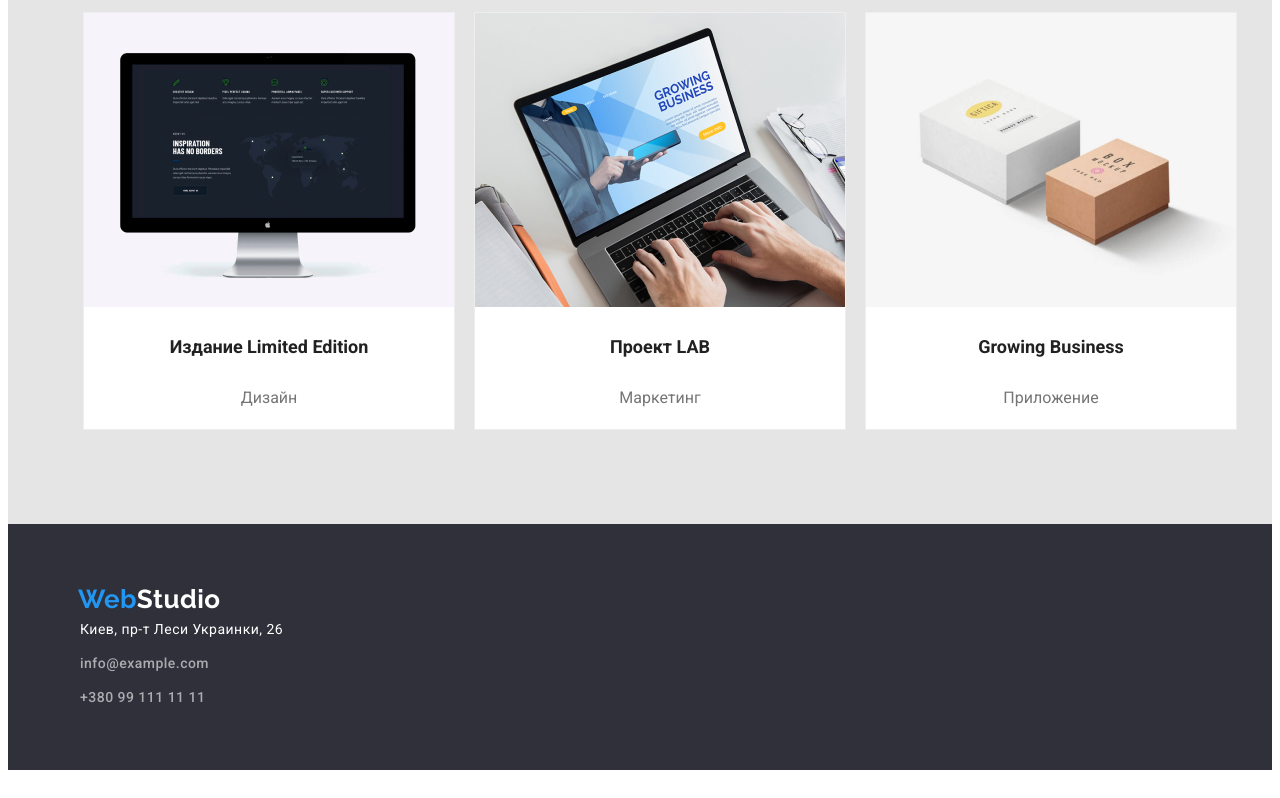
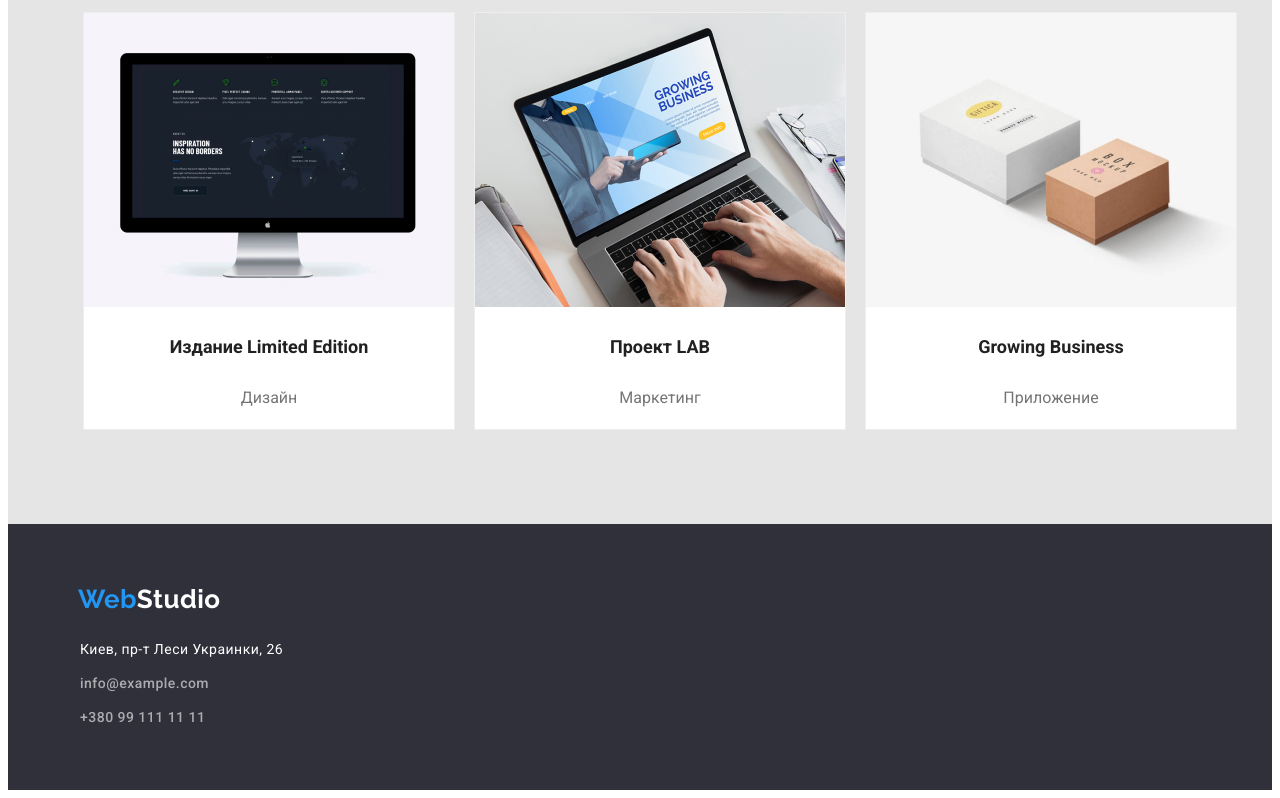
Before and after one commit to wlad-kryhin/goit-markup-hw-03, a plain HTML site: page portfolio.html in a window 1280 px wide. Shown: the part 1113-1911 px from the top of the page. Drawn offline with Linux system fonts and the light colour scheme.

Commit message:
Update portfolio.html

```diff
--- a/portfolio.html
+++ b/portfolio.html
@@ -127,7 +127,7 @@
          <div class="container footer-adress">
             <address class="adres-footer">
     <a href="/" class="logo-nav">Web<span class="accent-footer">Studio</span></a>
-     <ul class="text-decoration">
+     <ul class="text-decoration list-footer">
     <li class="info-footer"><a href="https://goo.gl/maps/eN61j858Ek6bLMCC6" class="city">Киев, пр-т Леси Украинки, 26</a></li>
     <li class="info-footer"><a href="mailto:info@example.com" class="info">info@example.com</a></li>
     <li class="info-footer"><a href="tell:+380991111111" class="info">+380 99 111 11 11</a></li>
```
